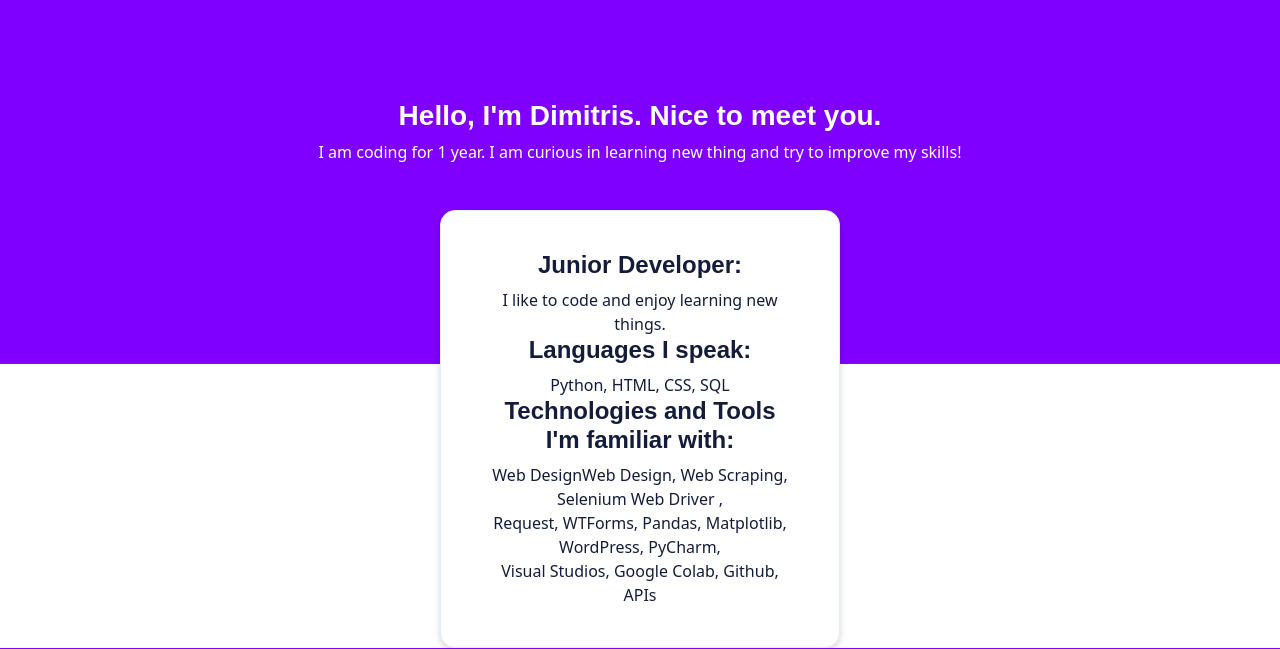
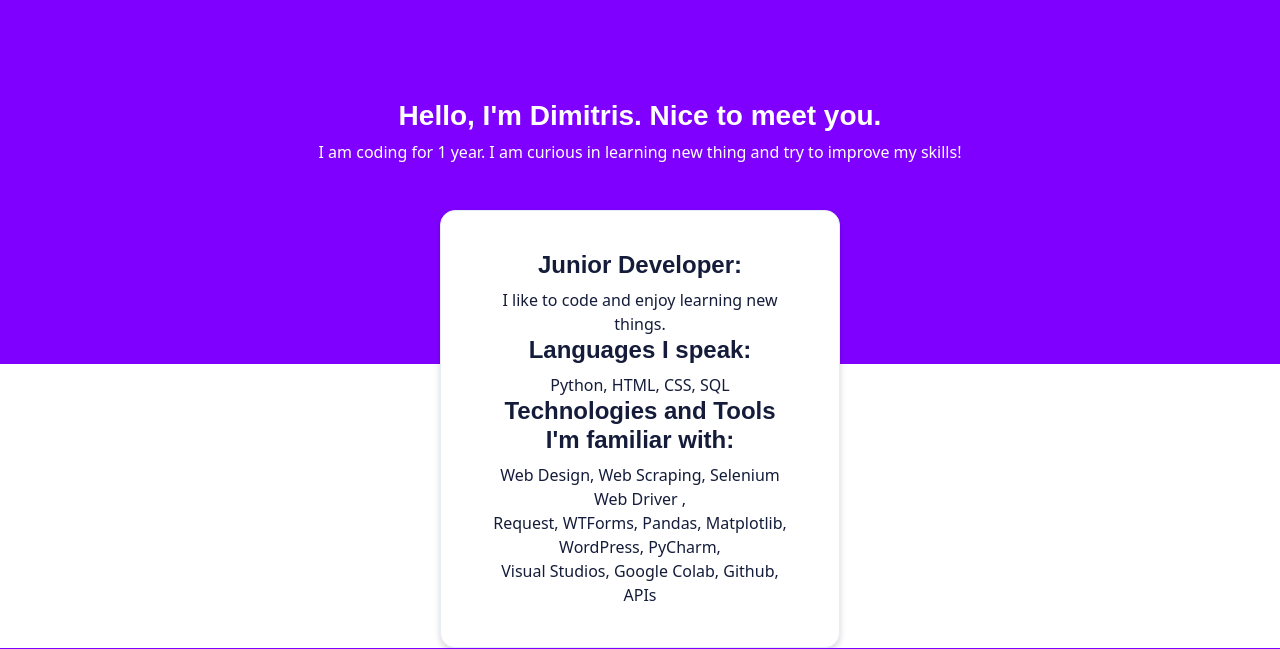
Before and after one commit to DimitrisMetskas/ProfessionalPortofolioProject, a Flask app: page /index in a window 1280 px wide. Shown: the part 1297-1946 px from the top of the page. Run offline with Flask 3, Linux system fonts and the light colour scheme; some libraries are stand-ins or nearby versions.

Commit message:
Update index.html

```diff
--- a/templates/index.html
+++ b/templates/index.html
@@ -47,7 +47,7 @@
 <div class="block">
 <div class="title is-purple"><h4>Technologies and Tools I'm familiar with:</h4></div>
 <div class="description">
-Web DesignWeb Design, Web Scraping, Selenium Web Driver ,<br>
+Web Design, Web Scraping, Selenium Web Driver ,<br>
 Request, WTForms, Pandas, Matplotlib,<br>
 WordPress, PyCharm,<br>
 Visual Studios, Google Colab, Github, APIs<br>
```
